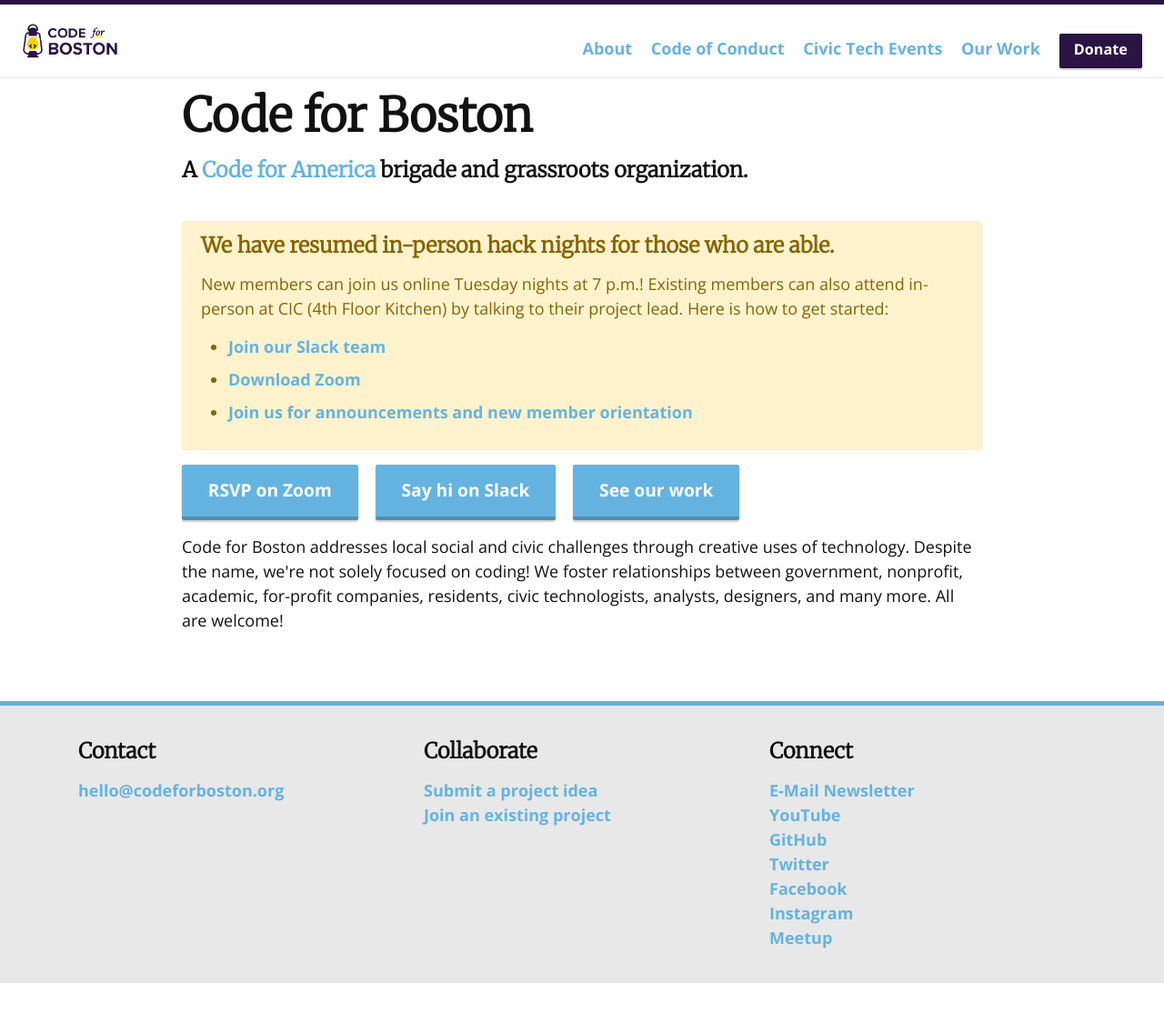
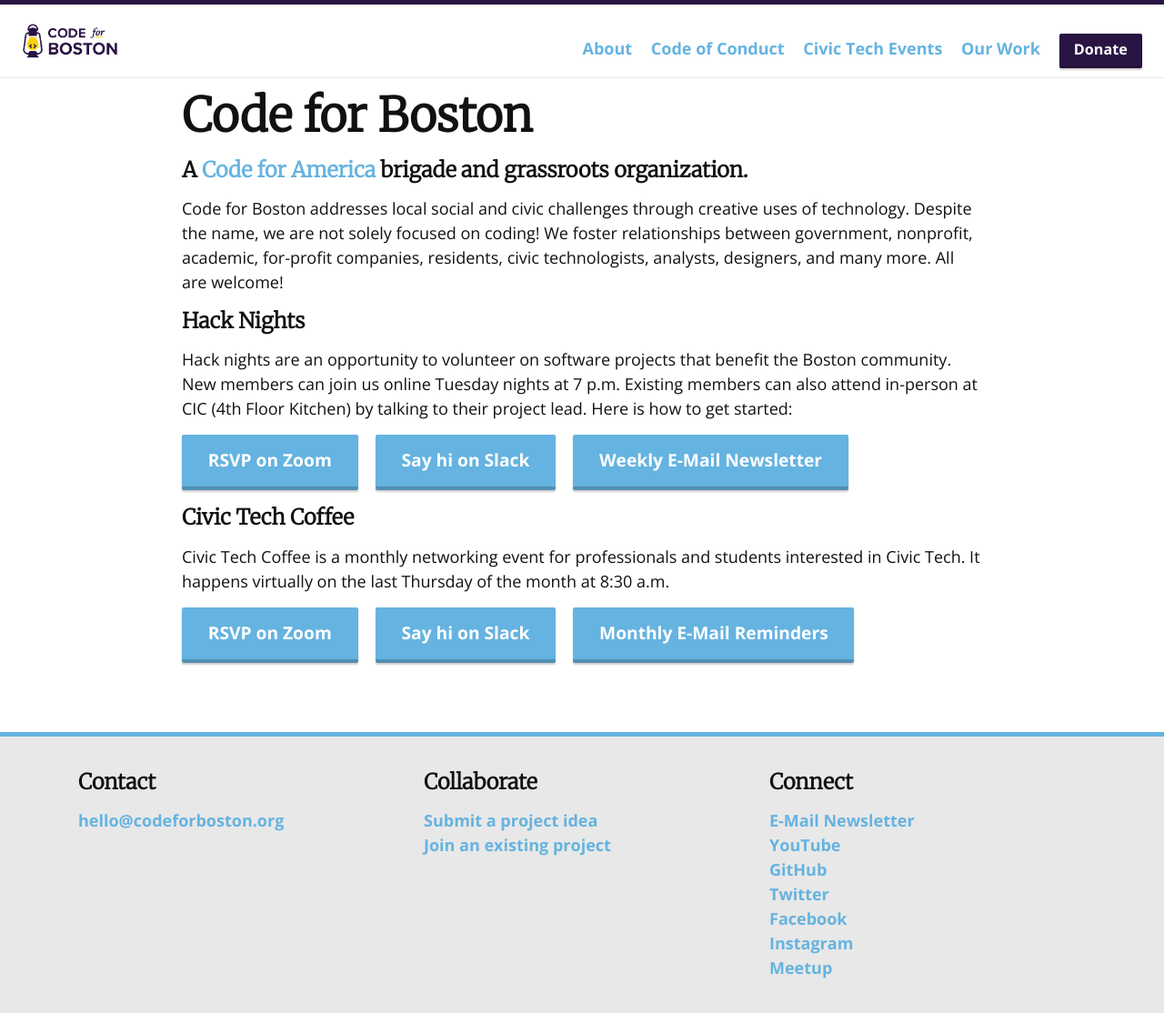
Before and after one commit to codeforboston/codeforboston.org, a Jekyll site: the page built from index.html, in a window 1280 px wide. Shown: the whole page at 91% size. Built offline with Jekyll 4.4.1, drawn with Linux system fonts in a browser that asks for light colours; nearby versions of some CDN libraries; before the commit the page ends 1081 px from its top, so only the background shows below that.

Commit message:
Update for Civic Tech Coffee
Add Civic Tech Coffee to home page.

```diff
--- a/index.html
+++ b/index.html
@@ -11,28 +11,23 @@
     >
     brigade and grassroots organization.
   </h3>
-  <br />
 
-  <div class="alert alert-warning">
-    <h3 class="alert-heading">
-      We have resumed in-person hack nights for those who are able.
+   <p>
+    Code for Boston addresses local social and civic challenges through creative
+    uses of technology. Despite the name, we are not solely focused on coding! We
+    foster relationships between government, nonprofit, academic, for-profit
+    companies, residents, civic technologists, analysts, designers, and many
+    more. All are welcome!
+  </p>
+
+  <div>
+    <h3>
+     Hack Nights
     </h3>
     <p>
-      New members can join us online Tuesday nights at 7 p.m.! Existing members can also attend in-person at CIC (4th Floor Kitchen) by talking to their project lead. Here is how to get started:
+      Hack nights are an opportunity to volunteer on software projects that benefit the Boston community.
+      New members can join us online Tuesday nights at 7 p.m. Existing members can also attend in-person at CIC (4th Floor Kitchen) by talking to their project lead. Here is how to get started:
     </p>
-    <ul>
-      <li>
-        <a href="http://slack.codeforboston.org">Join our Slack team</a>
-      </li>
-      <li>
-        <a href="https://zoom.us/download">Download Zoom</a>
-      </li>
-      <li>
-        <a href="{{ site.zoom_url }}"
-          >Join us for announcements and new member orientation</a
-        >
-      </li>
-    </ul>
   </div>
 
   <div class="btn-group">
@@ -40,16 +35,29 @@
     <a
       href="{{ site.slack_url }}"
       class="btn-secondary"
-      >Say hi on Slack</a
-    >
-    <a href="/projects" class="btn-secondary">See our work</a>
+      >Say hi on Slack</a>
+    <a href="" class="btn-secondary">Weekly E-Mail Newsletter</a>
   </div>
 
-  <p>
-    Code for Boston addresses local social and civic challenges through creative
-    uses of technology. Despite the name, we're not solely focused on coding! We
-    foster relationships between government, nonprofit, academic, for-profit
-    companies, residents, civic technologists, analysts, designers, and many
-    more. All are welcome!
-  </p>
+  <div>
+    <h3>
+      Civic Tech Coffee
+    </h3>
+    <p>
+      Civic Tech Coffee is a monthly networking event for professionals and students interested in Civic Tech.
+      It happens virtually on the last Thursday of the month at 8:30 a.m.
+    </p>
+    <div class="btn-group">
+        <a href="https://codeforamerica.zoom.us/meeting/register/tJIud-Corj0sGNaJai1FmkyfRMek27MzEC_X"
+          class="btn-secondary">RSVP on Zoom</a>
+        <a href="https://communityinviter.com/apps/bostoncivictechcoffee/civic-tech-coffee"
+          class="btn-secondary"
+          >Say hi on Slack</a>
+        <a href="http://eepurl.com/g3AxjX"
+          class="btn-secondary"
+        >
+          Monthly E-Mail Reminders
+        </a>
+    </div>
+  </div>
 </div>
```
